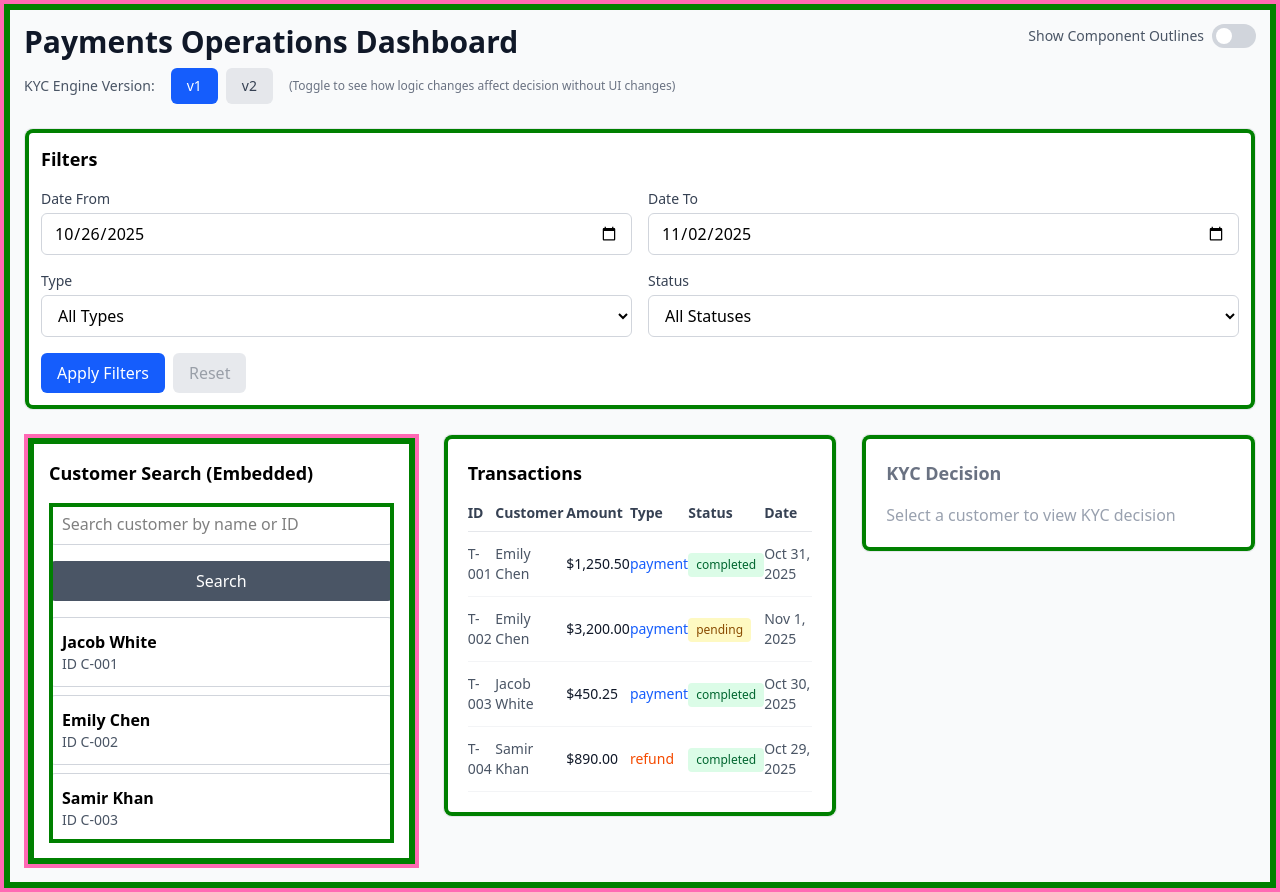
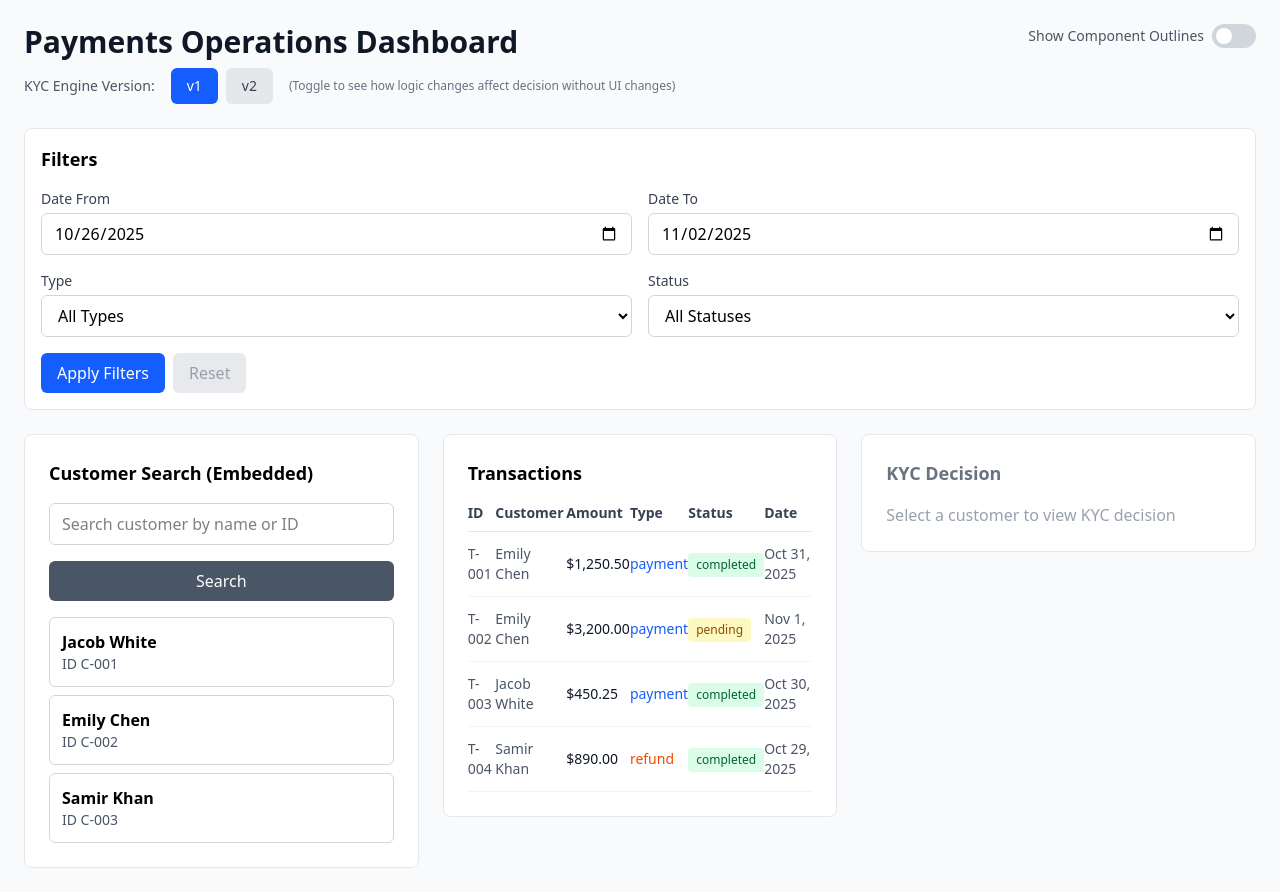
Before and after one commit to nivoset/demo-react-app, a React (Vite) app: page / in a window 1280 px wide. Built offline with nearby package versions, Linux system fonts and the light colour scheme.

Commit message:
toggle works

```diff
--- a/src/index.css
+++ b/src/index.css
@@ -8,8 +8,8 @@ body {
 }
 
 :root {
-  --ring-green: green;
-  --ring-pink: hotpink;
+  --ring-green: transparent;
+  --ring-pink: transparent;
   --ring-green-size: 10px;
   --ring-pink-size: 4px;
 }
@@ -46,6 +46,13 @@ body[data-business-logic]::after {
   z-index: 9999;
 }
 
+.show-component-outlines {
+  --ring-green: green;
+  --ring-pink: hotpink;
+  --ring-green-size: 10px;
+  --ring-pink-size: 4px;
+
+}
 /* Only green — before pseudo */
 [data-component]:not([data-business-logic])::before,
 html[data-component]:not([data-business-logic])::before,
```
